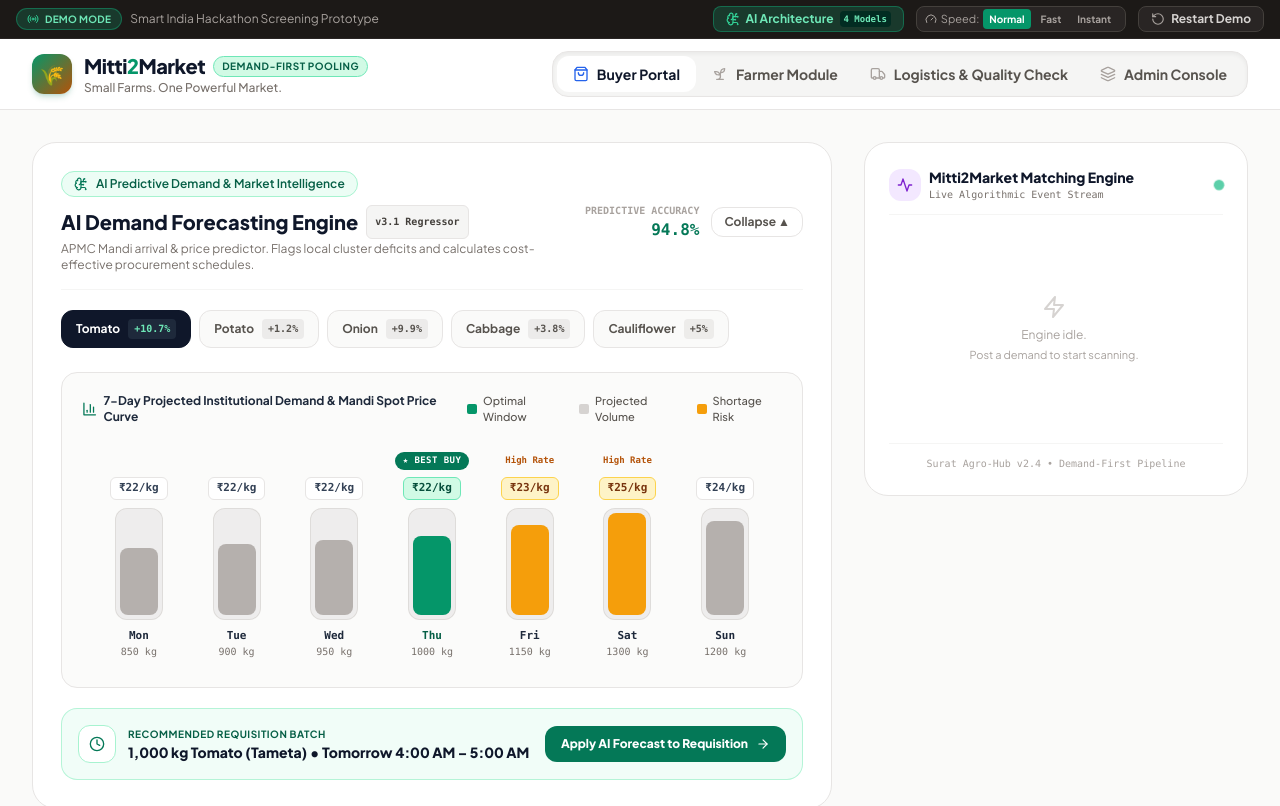
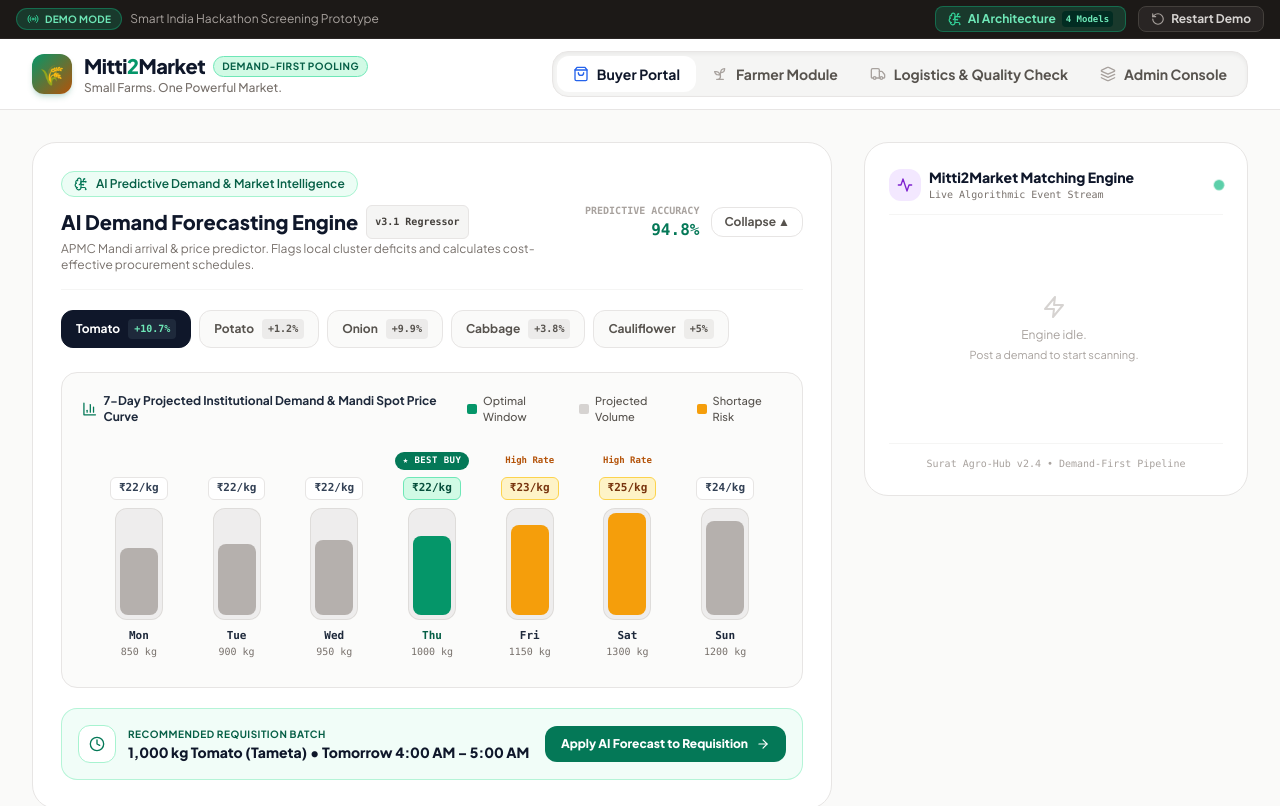
Before and after one commit to himanikapadia/SIH26033-Mitti2Market, a React (Vite) app: page / in a window 1280 px wide. Shown: the top 806 px of the page. Built offline with nearby package versions, Linux system fonts and the light colour scheme; the HTML template or start-up script is replaced by a standard one.

Commit message:
Remove speed toggle (Normal, Fast, Instant) from header

```diff
--- a/src/components/common/Header.tsx
+++ b/src/components/common/Header.tsx
@@ -1,5 +1,5 @@
 import React, { useState } from 'react';
-import { useDemo, DemoSpeed } from '../../context/DemoContext';
+import { useDemo } from '../../context/DemoContext';
 import { ModuleTab } from '../../types';
 import { AIEvaluatorModal } from './AIEvaluatorModal';
 import {
@@ -9,7 +9,6 @@
   Layers,
   RotateCcw,
   Sparkles,
-  Gauge,
   Radio,
   ShieldCheck,
   BrainCircuit
@@ -20,8 +19,6 @@
   const {
     activeTab,
     setActiveTab,
-    demoSpeed,
-    setDemoSpeed,
     restartDemo,
     poolContributors,
     pickupStops,
@@ -91,24 +88,6 @@
             </span>
           </button>
 
-          {/* Speed Toggle */}
-          <div className="flex items-center gap-1 bg-stone-800 px-2 py-0.5 rounded-lg border border-stone-700 text-[11px]">
-            <Gauge className="w-3 h-3 text-stone-400" />
-            <span className="text-stone-400 hidden md:inline">Speed:</span>
-            {(['Normal', 'Fast', 'Instant'] as DemoSpeed[]).map((spd) => (
-              <button
-                key={spd}
-                onClick={() => setDemoSpeed(spd)}
-                className={`px-1.5 py-0.5 rounded text-[10px] font-bold cursor-pointer transition ${
-                  demoSpeed === spd
-                    ? 'bg-emerald-600 text-white shadow-2xs'
-                    : 'text-stone-400 hover:text-stone-200'
-                }`}
-              >
-                {spd}
-              </button>
-            ))}
-          </div>
 
           {/* Restart Demo Button */}
           <button
```
